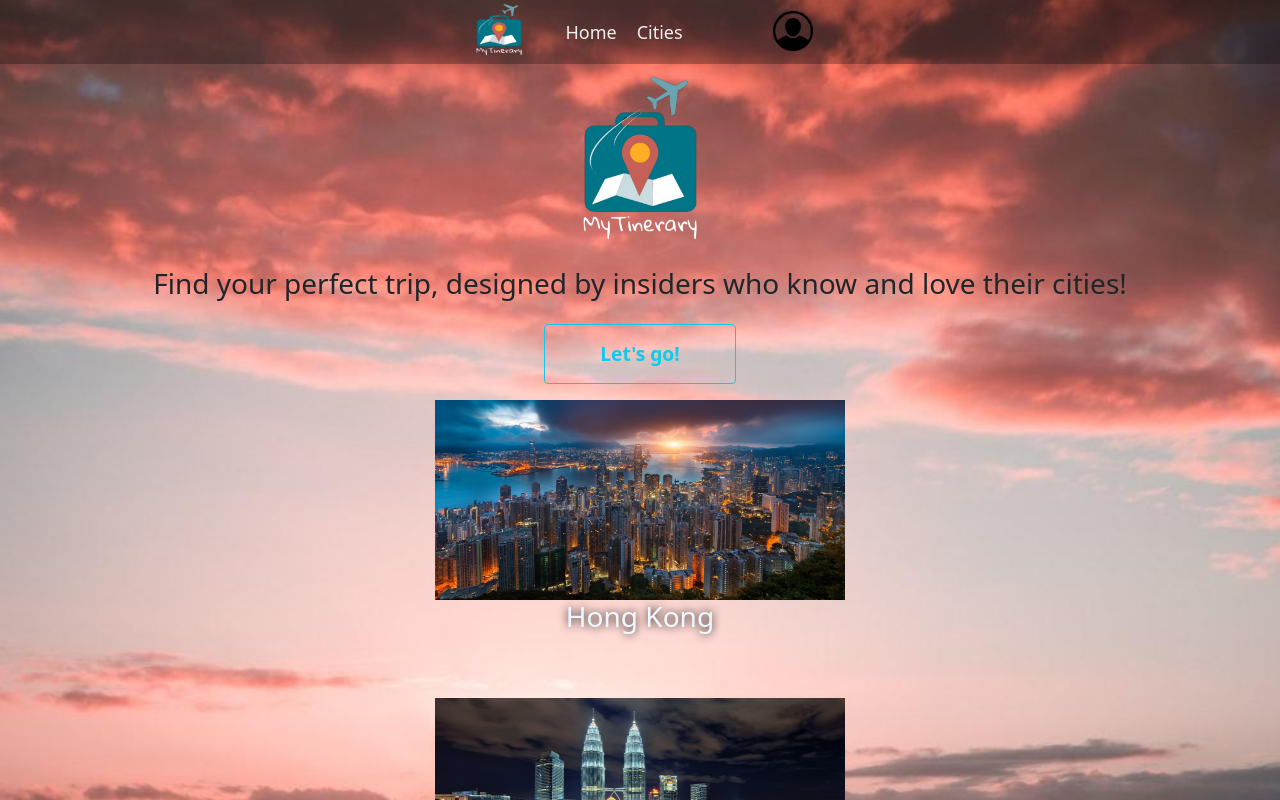
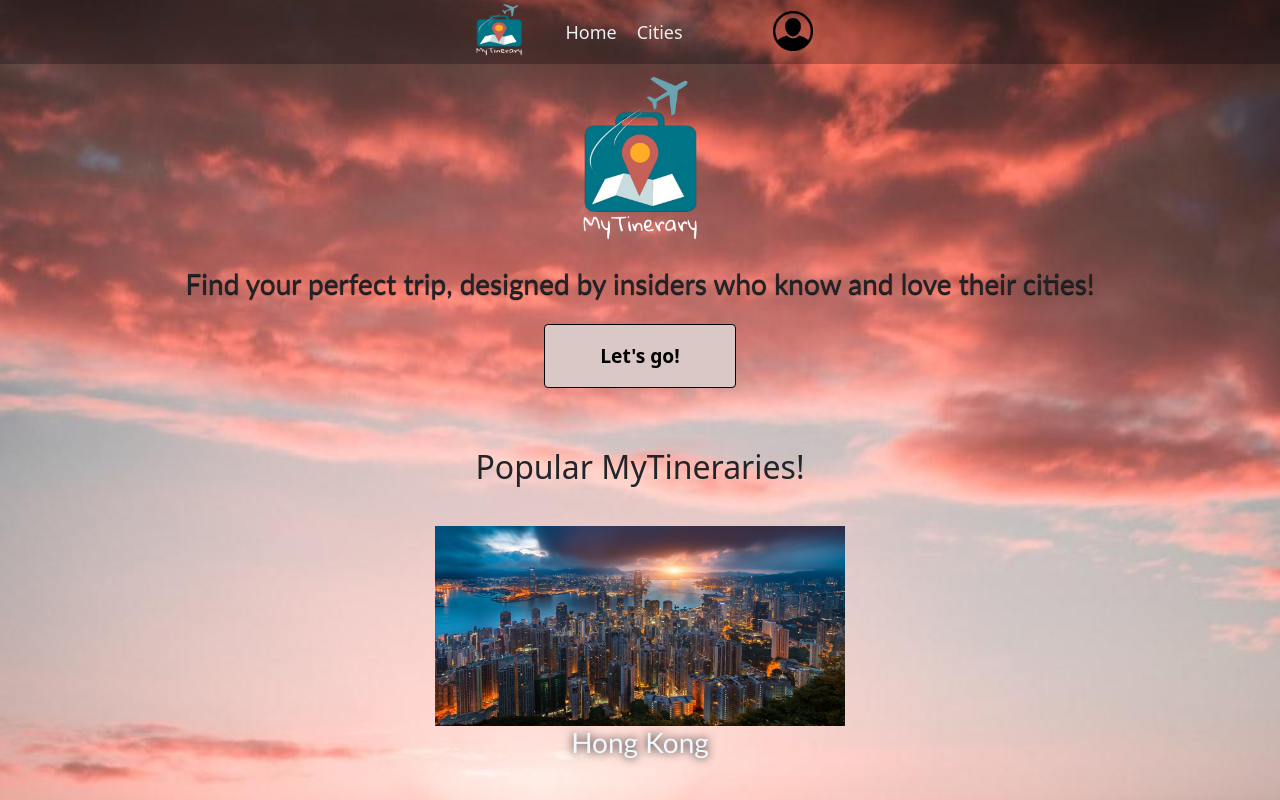
Before and after one commit to marianourra/mytinerary-urra, a React (Create React App) app in the folder frontend/: page / in a window 1280 px wide. Shown: the top 800 px of the page. Built offline with nearby package versions, Linux system fonts and the light colour scheme.

Commit message:
modifico estilos y detalles esteticos

```diff
--- a/frontend/src/componentes/Carrusel.js
+++ b/frontend/src/componentes/Carrusel.js
@@ -64,6 +64,8 @@ function Carrusel() {
   return (
 
     <div className="container-fluid">
+
+      <h2> Popular MyTineraries! </h2>
     <Carousel>
       <Carousel.Item interval={1000}>
 
--- a/frontend/src/componentes/Footer.js
+++ b/frontend/src/componentes/Footer.js
@@ -13,7 +13,6 @@ export default class Footer extends React.Component {
             <footer>
 
 <figure>
-
 <a href="http://www.facebook.com"><img className="logo1" src={fb} alt="fb" /></a>
 <a href="http://www.instagram.com"><img className="logo2" src={insta} alt="insta" /></a>
 <a href="http://www.whatsapp.com"><img className="logo3" src={whatsapp} alt="whatsapp"/></a>
--- a/frontend/src/componentes/Hero.js
+++ b/frontend/src/componentes/Hero.js
@@ -1,6 +1,6 @@
 import React from 'react';
 import logo from '../assets/logo.png';
-
+import { Link } from "react-router-dom";
 
 
 export default class Hero extends React.Component {
@@ -19,7 +19,7 @@ export default class Hero extends React.Component {
             cities!
           </h3>
 
-          <button class="button btn btn-outline-info" type="button">Let's go!</button>
+          <Link to="cities"> <button class="button btn btn-outline" type="button">Let's go!</button></Link>
 
 
 </div>
--- a/frontend/src/index.css
+++ b/frontend/src/index.css
@@ -23,7 +23,9 @@ background-position: center;
 }
 
 .container-fluid{
-  margin-bottom: 2rem;
+  margin-bottom: 3rem;
+  margin-top: 4rem;
+  justify-content:center;
 }
 
 
@@ -39,9 +41,13 @@ background-position: center;
     flex-direction: column;
     justify-content: space-between;
     align-items: center;
+    margin-bottom: 2rem;
 }
 
-
+h3{
+  font-family:'Trebuchet MS', 'Lucida Sans Unicode', 'Lucida Grande', 'Lucida Sans', Arial, sans-serif;
+  text-shadow: 0 1px 1px rgb(7, 7, 7);
+}
 
 footer{
 display: flex;
@@ -162,11 +168,22 @@ background-color: #00000046;
   }
 
   .button{
-    height: 10rem;
+    height: 4rem;
     width: 12rem;
     font-weight: bold;
     font-size: larger;
     margin-top: 1.5rem;
+    margin-bottom: 2rem;
+    border: 1px solid black;
+    background-color: #dac8c6;
+    color: black
+  }
+
+  button:hover{
+    background-color: #fd8679;
+    box-shadow: 2px 4px 109px 35px rgba(0,0,0,0.63);
+    -webkit-box-shadow: 2px 4px 109px 35px rgba(0,0,0,0.63);
+    -moz-box-shadow: 2px 4px 109px 35px rgba(0,0,0,0.63);
   }
 
   .logoprincipal{
@@ -245,14 +262,25 @@ a{
 
 figure>img:hover{
   transition: ease all .5s;
-  transform: scale(1.2, 1.2)
+  transform: scale(1.2, 1.2);
+  box-shadow: 2px 4px 109px 35px rgba(0,0,0,0.63);
+  -webkit-box-shadow: 2px 4px 109px 35px rgba(0,0,0,0.63);
+  -moz-box-shadow: 2px 4px 109px 35px rgba(0,0,0,0.63);
 }
 
 a>img:hover{
   transition: ease all .5s;
-  transform: scale(1.2, 1.2)
+  transform: scale(1.2, 1.2);
+
 }
 
 .alto{
   height: 79vh;
 }
+
+h2{
+  display: flex;
+  justify-content:center;
+  align-items: center;
+  margin-bottom: 1.5rem;
+}
```
Also changed, not shown: frontend/src/assets/logo2.png (deleted).
